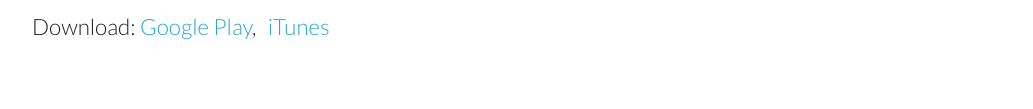
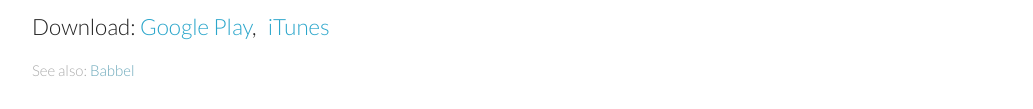
Before and after one commit to albyr/vi-form-apps, a plain HTML site: page index.html in a window 1280 px wide. Shown: the part 3471-3580 px from the top of the page, without its empty margins (123-1156 px from the left). Drawn offline with Linux system fonts and the light colour scheme.

Commit message:
Added Babbel as alternative for Duolingo

```diff
--- a/index.html
+++ b/index.html
@@ -137,6 +137,7 @@
 						<h3>Duolingo <i class="fi-social-android"></i> <i class="fi-social-apple"></i> <i class="fi-laptop"></i></h3>
 						<p><a href="https://www.duolingo.com/" title="Duolingo website">Duolingo</a> is a free, fun and interactive way to learn and practice a foreign language. It includes support for Spanish, French, Italian, German and Portuguese and its approach has been validated by a scientific study.</p>
 						<p>Download: <a href="https://play.google.com/store/apps/details?id=com.duolingo" title="Duolingo for Android">Google Play</a>,&ensp;<a href="https://itunes.apple.com/app/duolingo-learn-languages-for/id570060128" title="Duolingo for iOS">iTunes</a></p>
+						<p class="seealso">See also: <a class="seealso" href="http://www.babbel.com/" title="Babbel website">Babbel</a></p>
 					</div>
 					<div class="small-3 medium-2 columns">
 						<img src="img/duolingo.png" alt="Duolingo icon"/>
```
Also changed, not shown: index.min.html (+1 -1 lines).
